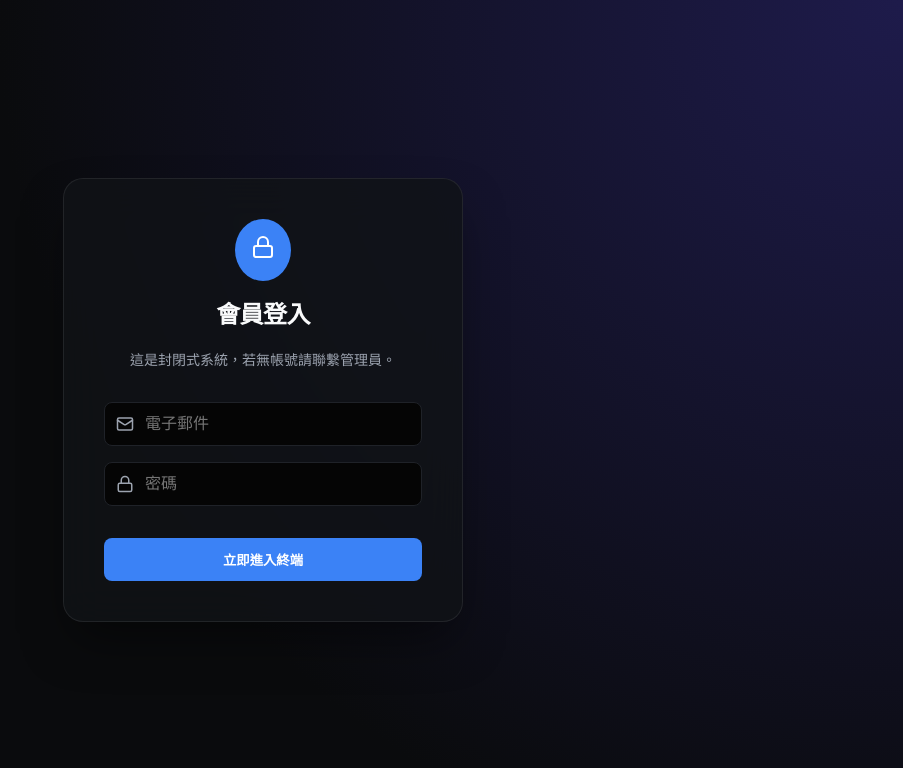
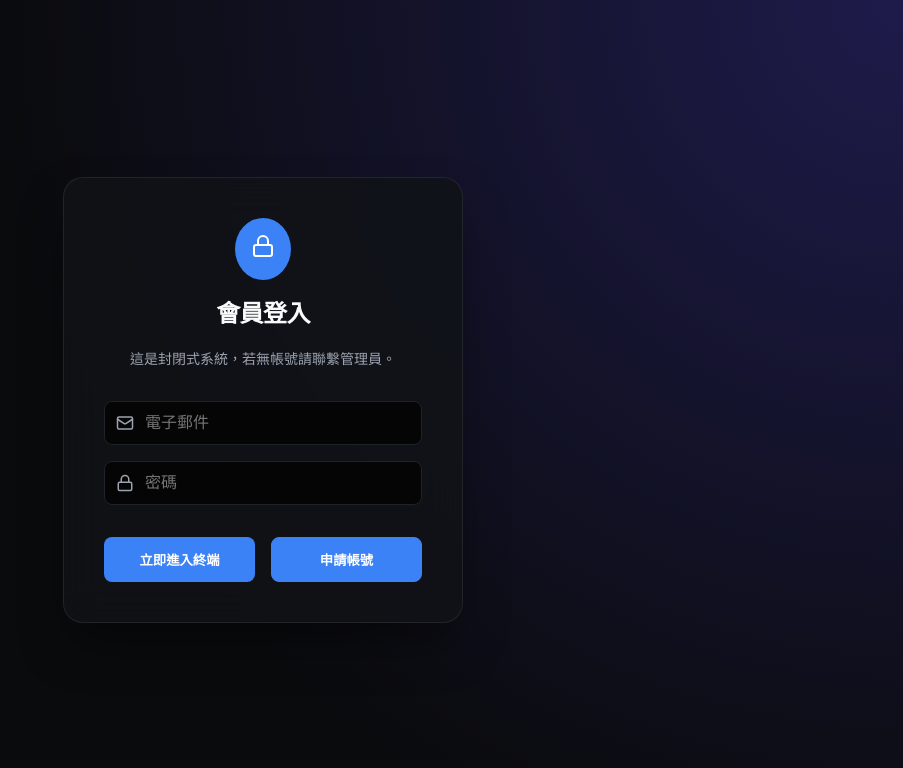
Before and after one commit to forjerry-cell/index-terminal, a Next.js app: page /login in a window 1280 px wide. Shown: the top 768 px of the page, without its empty margins (377-1280 px from the left). Built offline with nearby package versions, Linux system fonts and the light colour scheme; no server answers.

Commit message:
auth: Add emergency user signup and auto-admin escalation to login page

```diff
--- a/app/login/page.tsx
+++ b/app/login/page.tsx
@@ -74,15 +74,35 @@ export default function LoginPage() {
 
           {error && <p style={{ color: 'var(--error)', fontSize: '0.875rem' }}>{error}</p>}
 
-          <button type="submit" className="btn" disabled={loading} style={{ marginTop: '1rem' }}>
-            {loading ? (
-              <span className="flex items-center justify-center gap-4">
-                <Loader2 className="animate-spin" size={18} /> 登入中...
-              </span>
-            ) : (
-              '立即進入終端'
-            )}
-          </button>
+          <div style={{ display: 'grid', gridTemplateColumns: '1fr 1fr', gap: '1rem', marginTop: '1rem' }}>
+            <button type="submit" className="btn btn-primary" disabled={loading}>
+              {loading ? (
+                <Loader2 className="animate-spin" size={18} />
+              ) : (
+                '立即進入終端'
+              )}
+            </button>
+            <button
+              type="button"
+              className="btn"
+              style={{ border: '1px solid var(--accent)' }}
+              disabled={loading}
+              onClick={async () => {
+                setLoading(true);
+                const { error } = await supabase.auth.signUp({ email, password });
+                if (error) {
+                  alert('申請失敗: ' + error.message);
+                } else {
+                  // 自動執行開通權限 API
+                  await fetch('/api/setup-admin');
+                  alert('帳號申請成功並已開通管理員權限！請直接點擊登入。');
+                }
+                setLoading(false);
+              }}
+            >
+              申請帳號
+            </button>
+          </div>
         </form>
       </div>
 
```
